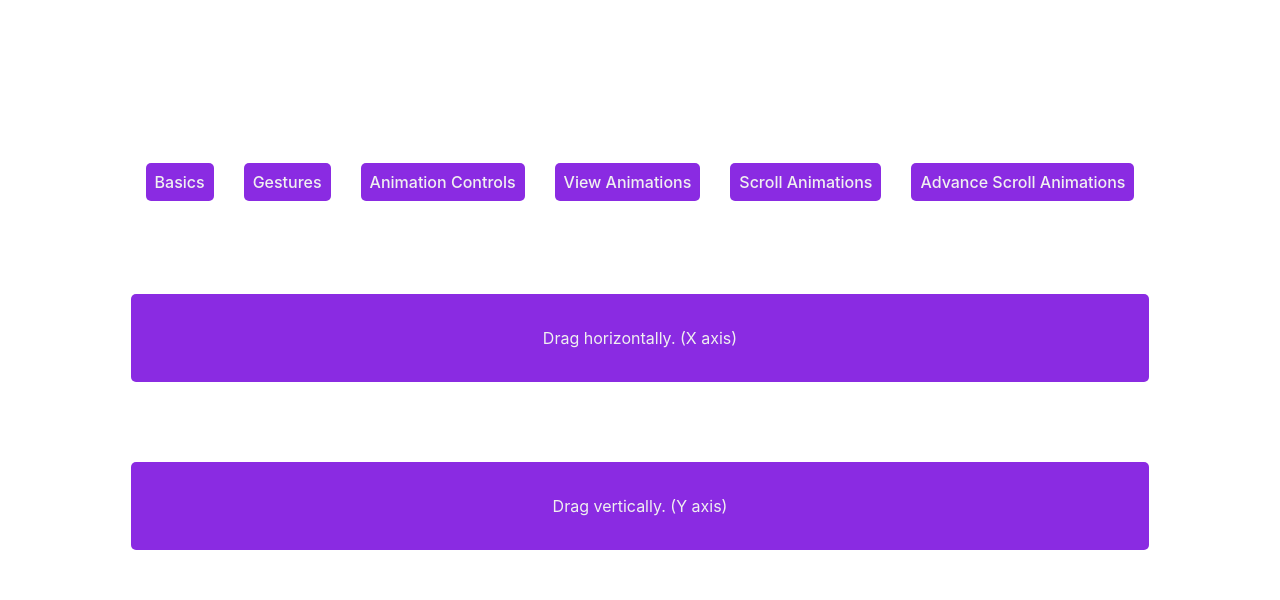
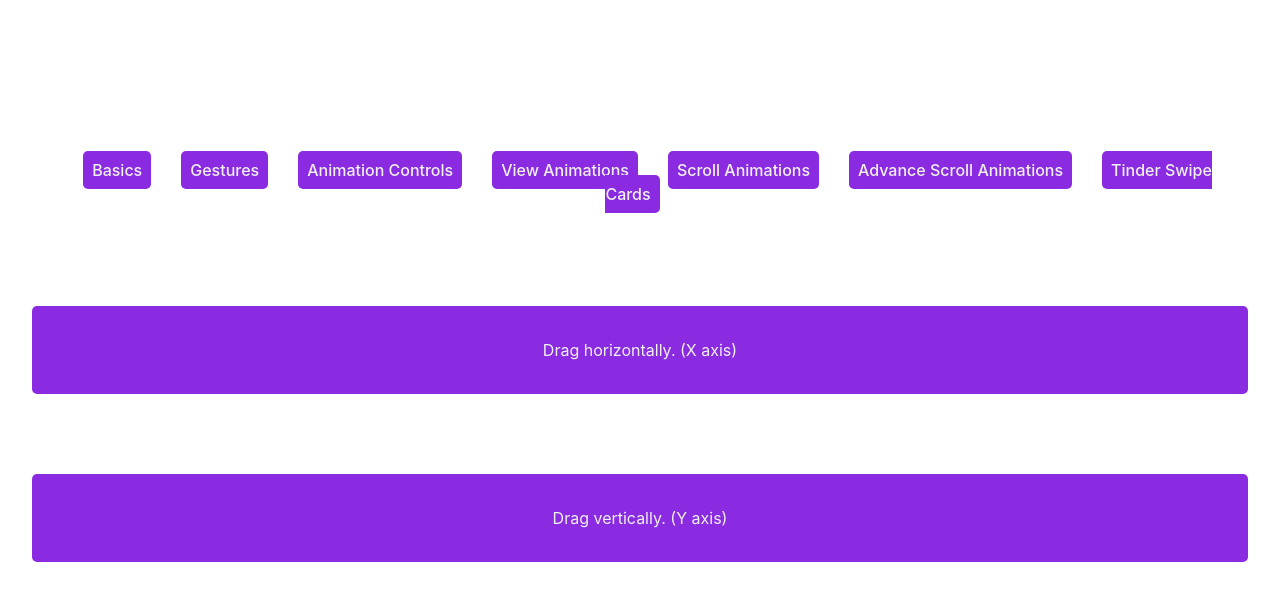
Before and after one commit to JesterOlayvar219/react-framer-motion, a React (Vite) app: page / in a window 1280 px wide. Shown: the top 600 px of the page. Built offline with nearby package versions, Linux system fonts and the light colour scheme.

Commit message:
Used global navbar component

```diff
--- a/src/App.tsx
+++ b/src/App.tsx
@@ -11,11 +11,15 @@ import { ScrollAnimations } from "./components/scrollAnimations";
 import { AdvanceScrollAnimations } from "./components/advanceScrollAnimations";
 import SwipeCards from "./components/TinderSwipeCards";
 import { NotFound } from "./components/404-not-found";
+import { Navbar } from "./components/navbar";
 
 function App() {
   return (
     <Fragment>
       <Router>
+        <header>
+          <Navbar />
+        </header>
         <Routes>
           <Route path="/" element={<Home />} />
           <Route path="/basics" element={<FramerMotionBasics />} />
--- a/src/components/Home.tsx
+++ b/src/components/Home.tsx
@@ -1,29 +1,8 @@
 import { motion } from "framer-motion";
-import { Link } from "react-router-dom";
 
 const Home = () => {
   return (
     <main>
-      <nav>
-        <Link to="basics" className="button">
-          Basics
-        </Link>
-        <Link to="gestures" className="button">
-          Gestures
-        </Link>
-        <Link to="animationControls" className="button">
-          Animation Controls
-        </Link>
-        <Link to="viewAnimations" className="button">
-          View Animations
-        </Link>
-        <Link to="scrollAnimations" className="button">
-          Scroll Animations
-        </Link>
-        <Link to="advanceScrollAnimations" className="button">
-          Advance Scroll Animations
-        </Link>
-      </nav>
       <motion.div
         className="card"
         whileHover={{ scale: 1.2 }}
```
